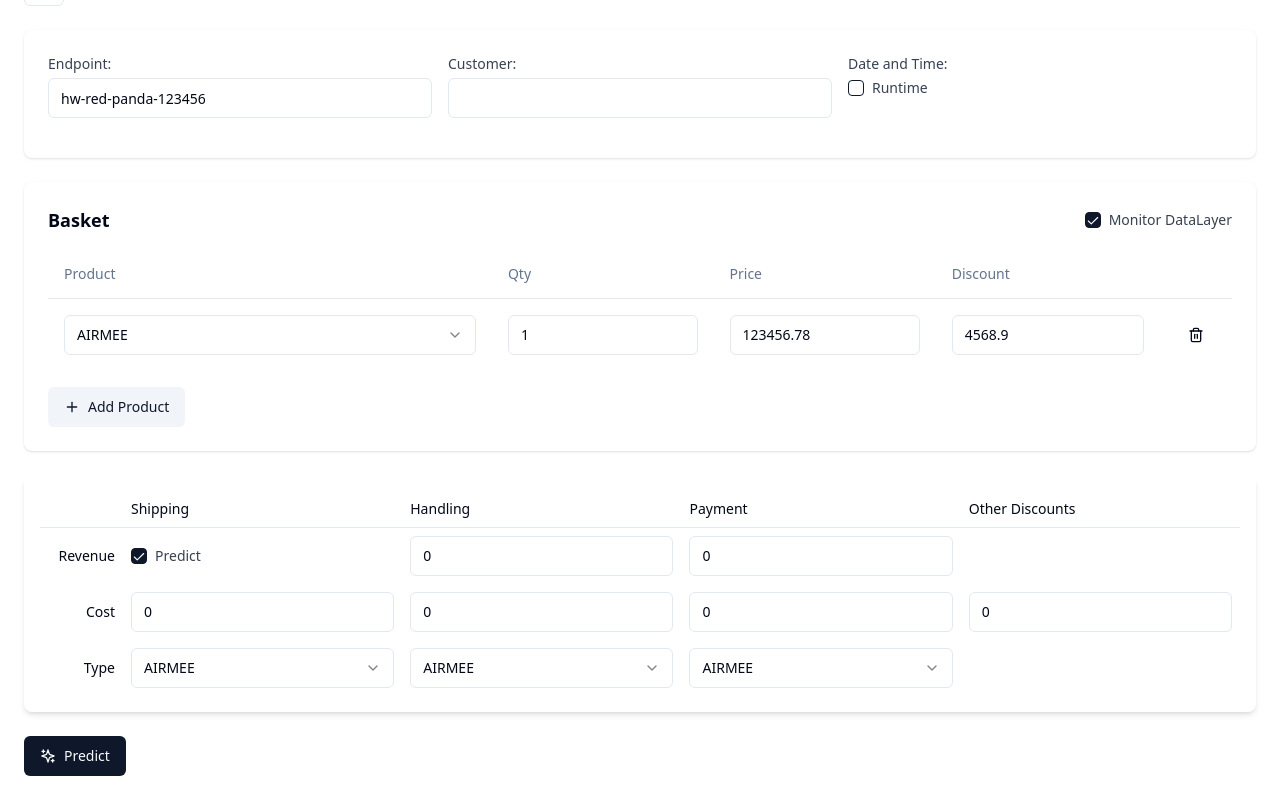
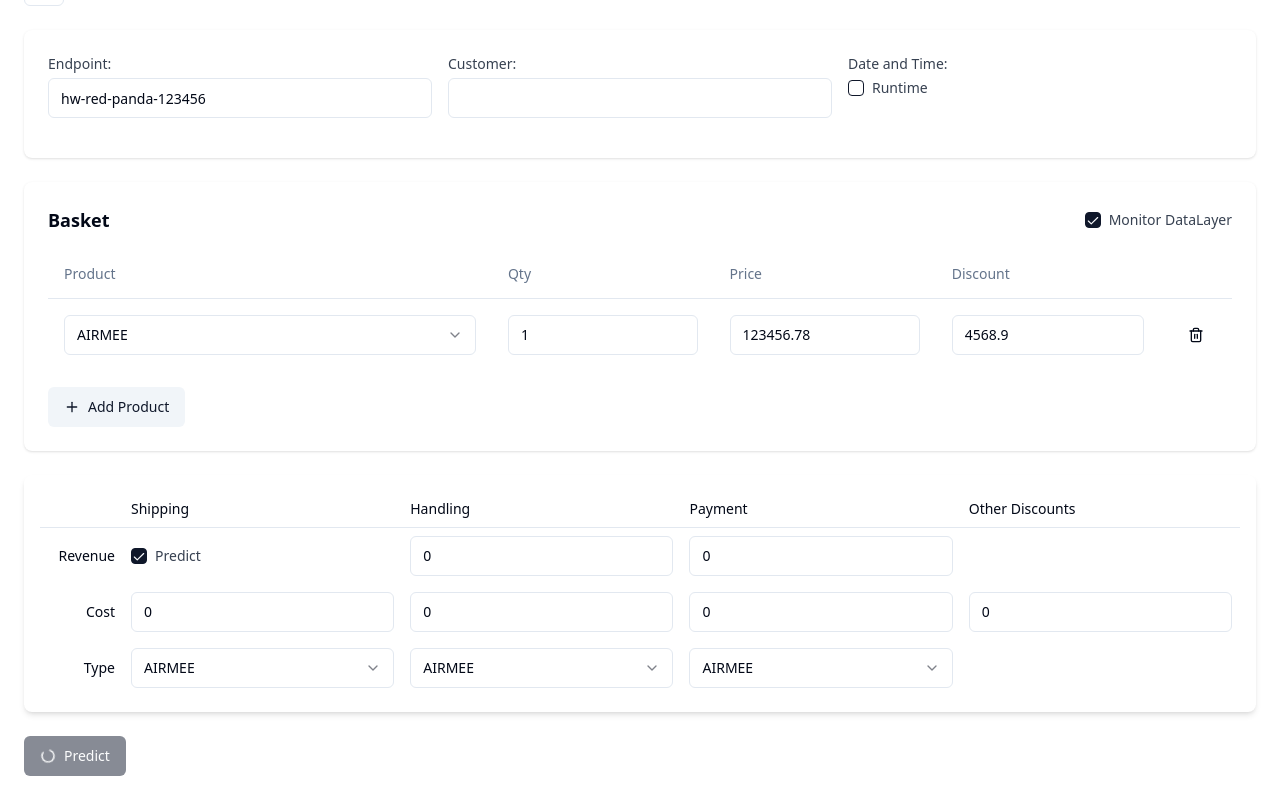
Before and after one commit to GPT-Engineer-App/friendly-interface-builder, a React (Vite) app: page / in a window 1280 px wide. Both pictures are taken after a click on the button "Predict". Shown: the part 58-858 px from the top of the page. Built offline with nearby package versions, Linux system fonts and the light colour scheme.

Commit message:
Add spinner and modal for "Predict" functionality

```diff
--- /dev/null
+++ b/src/components/ui/spinner.jsx
@@ -0,0 +1,23 @@
+import { cn } from "@/lib/utils"
+
+const Spinner = ({ className, ...props }) => {
+  return (
+    <svg
+      xmlns="http://www.w3.org/2000/svg"
+      width="24"
+      height="24"
+      viewBox="0 0 24 24"
+      fill="none"
+      stroke="currentColor"
+      strokeWidth="2"
+      strokeLinecap="round"
+      strokeLinejoin="round"
+      className={cn("animate-spin", className)}
+      {...props}
+    >
+      <path d="M21 12a9 9 0 1 1-6.219-8.56" />
+    </svg>
+  )
+}
+
+export { Spinner }
--- a/src/pages/Index.jsx
+++ b/src/pages/Index.jsx
@@ -1,4 +1,4 @@
-import { useState } from "react";
+import { useState, useEffect } from "react";
 import { Input } from "@/components/ui/input";
 import { Checkbox } from "@/components/ui/checkbox";
 import { Button } from "@/components/ui/button";
@@ -10,6 +10,8 @@ import { Popover, PopoverContent, PopoverTrigger } from "@/components/ui/popover
 import { Calendar } from "@/components/ui/calendar";
 import { format } from "date-fns";
 import { cn } from "@/lib/utils";
+import { Spinner } from "@/components/ui/spinner";
+import { Dialog, DialogContent, DialogHeader, DialogTitle } from "@/components/ui/dialog";
 
 const customers = [
   { value: "customer1", label: "Customer 1" },
@@ -39,6 +41,8 @@ const Index = () => {
   const [showRuntime, setShowRuntime] = useState(true);
   const [predictShipping, setPredictShipping] = useState(true);
   const [shippingCost, setShippingCost] = useState(0);
+  const [isLoading, setIsLoading] = useState(false);
+  const [showModal, setShowModal] = useState(false);
 
   const handleReset = () => {
     setEndpoint("");
@@ -81,9 +85,16 @@ const Index = () => {
     return `${dateString} ${time}`;
   };
 
+  const handlePredict = () => {
+    setIsLoading(true);
+    setTimeout(() => {
+      setIsLoading(false);
+      setShowModal(true);
+    }, 3000);
+  };
+
   return (
     <div className="container mx-auto p-6 space-y-6">
-
       <div className="relative">
         <div className="grid grid-cols-1 md:grid-cols-2 gap-4">
           <TooltipProvider>
@@ -362,9 +373,25 @@ const Index = () => {
         </table>
       </div>
 
-      <Button>
-        <Sparkles className="mr-2 h-4 w-4"/> Predict
+      <Button onClick={handlePredict} disabled={isLoading}>
+        {isLoading ? (
+          <Spinner className="mr-2 h-4 w-4" />
+        ) : (
+          <Sparkles className="mr-2 h-4 w-4" />
+        )}
+        Predict
       </Button>
+
+      <Dialog open={showModal} onOpenChange={setShowModal}>
+        <DialogContent>
+          <DialogHeader>
+            <DialogTitle>Prediction Result</DialogTitle>
+          </DialogHeader>
+          <div className="p-4">
+            <p>HelloWorld</p>
+          </div>
+        </DialogContent>
+      </Dialog>
 
     </div>
   );
```
